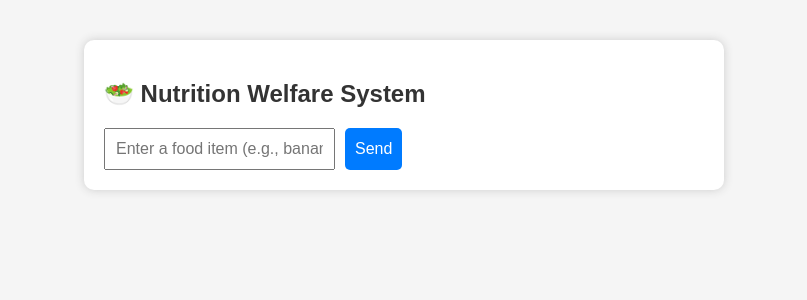
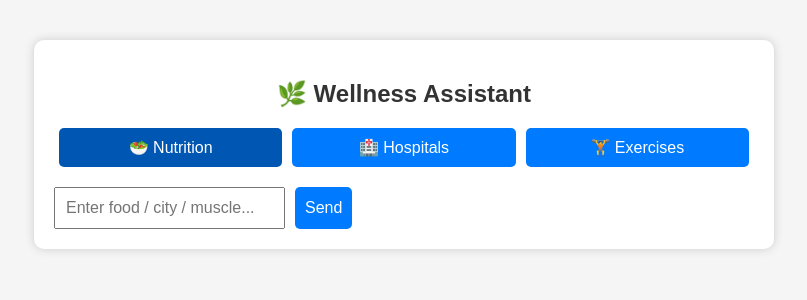
Before and after one commit to ram-6383/Fitness-Welfare-Chatbot, a Flask app: page / in a window 1280 px wide. Shown: the top 300 px of the page, without its empty margins (236-1043 px from the left). Run offline with Flask 3, Linux system fonts and the light colour scheme.

Commit message:
added code

```diff
--- a/app.py
+++ b/app.py
@@ -2,18 +2,27 @@ from flask import Flask, request, jsonify, render_template
 import requests
 from dotenv import load_dotenv
 import os
+
 load_dotenv()
 app = Flask(__name__)
 
-API_KEY = os.getenv("API_KEY")  # Your API Ninjas key
-API_URL = "https://api.api-ninjas.com/v1/nutrition?query={}"
+# Load API keys from .env
+NUTRITION_API_KEY = os.getenv("API_KEY")
+EXERCISE_API_KEY = os.getenv("EXERCISE_API_KEY")  # Add this to your .env
+HOSPITAL_API_KEY = os.getenv("HOSPITAL_API_KEY")  # Add this to your .env
+
+# API endpoints
+NUTRITION_API_URL = "https://api.api-ninjas.com/v1/nutrition"
+EXERCISE_API_URL = "https://api.api-ninjas.com/v1/exercises"
+HOSPITAL_API_URL = "https://api.api-ninjas.com/v1/hospitals"
 
 @app.route("/")
 def index():
-    return render_template("index.html")  # Loads frontend
+    return render_template("index.html")
 
+# Nutrition route
 @app.route("/chat", methods=["POST"])
-def chat():
+def nutrition_chat():
     try:
         data = request.get_json(force=True)
         user_message = data.get("message", "").strip()
@@ -21,9 +30,9 @@ def chat():
         if not user_message:
             return jsonify({"error": "Please enter a food item."}), 400
 
-        headers = {"X-Api-Key": API_KEY}
+        headers = {"X-Api-Key": NUTRITION_API_KEY}
         params = {"query": user_message}
-        response = requests.get(API_URL, headers=headers, params=params)
+        response = requests.get(NUTRITION_API_URL, headers=headers, params=params)
 
         if response.status_code == 200:
             results = response.json()
@@ -45,8 +54,71 @@ def chat():
             else:
                 return jsonify({"error": "❓ Food not found. Try a different item."})
         else:
-            return jsonify({"error": "❗ API error. Please try again later."})
+            return jsonify({"error": "❗ Nutrition API error. Please try again later."})
     except Exception as e:
         return jsonify({"error": f"❗ Error: {str(e)}"})
+
+
+@app.route("/exercise", methods=["POST"])
+def exercise_lookup():
+    try:
+        data = request.get_json(force=True)
+        query = data.get("muscle", "").strip().lower()
+        print(f"Muscle received: {query}")
+
+        if not query:
+            return jsonify({"error": "Please specify a muscle or body part."}), 400
+
+        headers = {"X-Api-Key": EXERCISE_API_KEY}
+        params = {"muscle": query}
+        response = requests.get("https://api.api-ninjas.com/v1/exercises", headers=headers, params=params)
+
+        print("Status Code:", response.status_code)
+        print("API Response:", response.text)
+
+        if response.status_code == 200:
+            results = response.json()
+            if results:
+                exercises = [
+                    f"🏋️ {ex.get('name')} — Equipment: {ex.get('equipment')}, Type: {ex.get('type')}"
+                    for ex in results[:5]
+                ]
+                return jsonify({"exercises": exercises})
+            else:
+                return jsonify({"error": "❓ No exercises found for that muscle group."})
+        else:
+            return jsonify({"error": "❗ Exercise API error."})
+    except Exception as e:
+        return jsonify({"error": f"❗ Error: {str(e)}"})
+
+# Hospital route
+@app.route("/hospitals", methods=["POST"])
+def hospital_lookup():
+    try:
+        data = request.get_json(force=True)
+        user_city = data.get("city", "").strip()
+
+        if not user_city:
+            return jsonify({"error": "Please enter a city name."}), 400
+
+        headers = {"X-Api-Key": HOSPITAL_API_KEY}
+        params = {"city": user_city}
+        response = requests.get("https://api.api-ninjas.com/v1/hospitals", headers=headers, params=params)
+
+        if response.status_code == 200:
+            results = response.json()
+            if results:
+                hospitals = [
+                    f"🏥 {h.get('name', 'Unknown')} — {h.get('address', 'N/A')}, {h.get('city', '')}, {h.get('state', '')}"
+                    for h in results[:5]
+                ]
+                return jsonify({"hospitals": hospitals})
+            else:
+                return jsonify({"error": "❓ No hospitals found for the given city."})
+        else:
+            return jsonify({"error": "❗ Hospital API error. Please try again later."})
+    except Exception as e:
+        return jsonify({"error": f"❗ Error: {str(e)}"})
+
 if __name__ == "__main__":
     app.run(debug=True)
--- a/templates/index.html
+++ b/templates/index.html
@@ -1,8 +1,8 @@
 <!DOCTYPE html>
 <html lang="en">
 <head>
-  <meta charset="UTF-8">
-  <title>🥗 Nutrition Welfare System</title>
+  <meta charset="UTF-8" />
+  <title>🌿 Wellness Assistant</title>
   <style>
     body {
       font-family: Arial, sans-serif;
@@ -12,17 +12,40 @@
     }
 
     h2 {
+      text-align: center;
       color: #333;
     }
 
     #chat-box {
       width: 100%;
-      max-width: 600px;
+      max-width: 700px;
       margin: auto;
       background: white;
       padding: 20px;
       border-radius: 10px;
       box-shadow: 0px 0px 10px #ccc;
+    }
+
+    .tabs {
+      display: flex;
+      justify-content: space-around;
+      margin-bottom: 20px;
+    }
+
+    .tabs button {
+      flex: 1;
+      padding: 10px;
+      margin: 0 5px;
+      font-size: 16px;
+      background-color: #007bff;
+      border: none;
+      color: white;
+      border-radius: 5px;
+      cursor: pointer;
+    }
+
+    .tabs button.active {
+      background-color: #0056b3;
     }
 
     .message {
@@ -67,7 +90,6 @@
       color: white;
       padding: 10px;
       font-size: 18px;
-      text-align: left;
     }
 
     .nutrition-table td {
@@ -82,15 +104,33 @@
 </head>
 <body>
   <div id="chat-box">
-    <h2>🥗 Nutrition Welfare System</h2>
+    <h2>🌿 Wellness Assistant</h2>
+
+    <div class="tabs">
+      <button class="active" onclick="switchTab('nutrition')">🥗 Nutrition</button>
+      <button onclick="switchTab('hospital')">🏥 Hospitals</button>
+      <button onclick="switchTab('exercise')">🏋️ Exercises</button>
+    </div>
+
     <div id="messages"></div>
+
     <div id="input-area">
-      <input type="text" id="symptom-input" placeholder="Enter a food item (e.g., banana)" />
+      <input type="text" id="symptom-input" placeholder="Enter food / city / muscle..." />
       <button onclick="sendMessage()">Send</button>
     </div>
   </div>
 
   <script>
+    let currentTab = 'nutrition';
+
+    function switchTab(tab) {
+      currentTab = tab;
+      document.querySelectorAll(".tabs button").forEach(btn => btn.classList.remove("active"));
+      event.target.classList.add("active");
+      document.getElementById("messages").innerHTML = '';
+      document.getElementById("symptom-input").value = '';
+    }
+
     function sendMessage() {
       const input = document.getElementById('symptom-input');
       const message = input.value.trim();
@@ -99,36 +139,55 @@
       const messagesDiv = document.getElementById('messages');
       messagesDiv.innerHTML += `<div class="message user"><strong>You:</strong> ${message}</div>`;
 
-      fetch('/chat', {
+      let endpoint = '';
+      let body = {};
+
+      if (currentTab === 'nutrition') {
+        endpoint = '/chat';
+        body = { message: message };
+      } else if (currentTab === 'hospital') {
+        endpoint = '/hospitals';
+        body = { city: message };
+      } else if (currentTab === 'exercise') {
+        endpoint = '/exercise';
+        body = { muscle: message };
+      }
+
+      fetch(endpoint, {
         method: 'POST',
         headers: { 'Content-Type': 'application/json' },
-        body: JSON.stringify({ message: message })
+        body: JSON.stringify(body)
       })
-      .then(response => response.json())
+      .then(res => res.json())
       .then(data => {
         if (data.error) {
           messagesDiv.innerHTML += `<div class="message bot"><strong>Bot:</strong> ${data.error}</div>`;
-        } else {
+        } else if (currentTab === 'nutrition') {
           const tableHTML = `
             <table class="nutrition-table">
               <tr><th colspan="2">🥗 ${data.name}</th></tr>
-              <tr><td>🔥 Calories</td><td>${data.calories} kcal</td></tr>
-              <tr><td>💪 Protein</td><td>${data.protein_g} g</td></tr>
-              <tr><td>🥓 Fat</td><td>${data.fat_total_g} g (Saturated: ${data.fat_saturated_g} g)</td></tr>
-              <tr><td>🍞 Carbohydrates</td><td>${data.carbohydrates_total_g} g</td></tr>
-              <tr><td>🍬 Sugar</td><td>${data.sugar_g} g</td></tr>
-              <tr><td>🌾 Fiber</td><td>${data.fiber_g} g</td></tr>
-              <tr><td>🧂 Sodium</td><td>${data.sodium_mg} mg</td></tr>
-              <tr><td>🍌 Potassium</td><td>${data.potassium_mg} mg</td></tr>
-              <tr><td>💉 Cholesterol</td><td>${data.cholesterol_mg} mg</td></tr>
+              <tr><td>🔥 Calories</td><td>${data.calories}</td></tr>
+              <tr><td>💪 Protein</td><td>${data.protein_g}</td></tr>
+              <tr><td>🥓 Fat</td><td>${data.fat_total_g} (Saturated: ${data.fat_saturated_g})</td></tr>
+              <tr><td>🍞 Carbohydrates</td><td>${data.carbohydrates_total_g}</td></tr>
+              <tr><td>🍬 Sugar</td><td>${data.sugar_g}</td></tr>
+              <tr><td>🌾 Fiber</td><td>${data.fiber_g}</td></tr>
+              <tr><td>🧂 Sodium</td><td>${data.sodium_mg}</td></tr>
+              <tr><td>🍌 Potassium</td><td>${data.potassium_mg}</td></tr>
+              <tr><td>💉 Cholesterol</td><td>${data.cholesterol_mg}</td></tr>
             </table>
           `;
           messagesDiv.innerHTML += `<div class="message bot">${tableHTML}</div>`;
+        } else if (currentTab === 'hospital') {
+          messagesDiv.innerHTML += `<div class="message bot"><strong>Bot:</strong><br>${data.hospitals.join("<br>")}</div>`;
+        } else if (currentTab === 'exercise') {
+          messagesDiv.innerHTML += `<div class="message bot"><strong>Bot:</strong><br>${data.exercises.join("<br>")}</div>`;
         }
+
         messagesDiv.scrollTop = messagesDiv.scrollHeight;
         input.value = '';
       })
-      .catch(error => {
+      .catch(() => {
         messagesDiv.innerHTML += `<div class="message bot"><strong>Bot:</strong> ❗ Error occurred. Try again.</div>`;
         input.value = '';
       });
```
